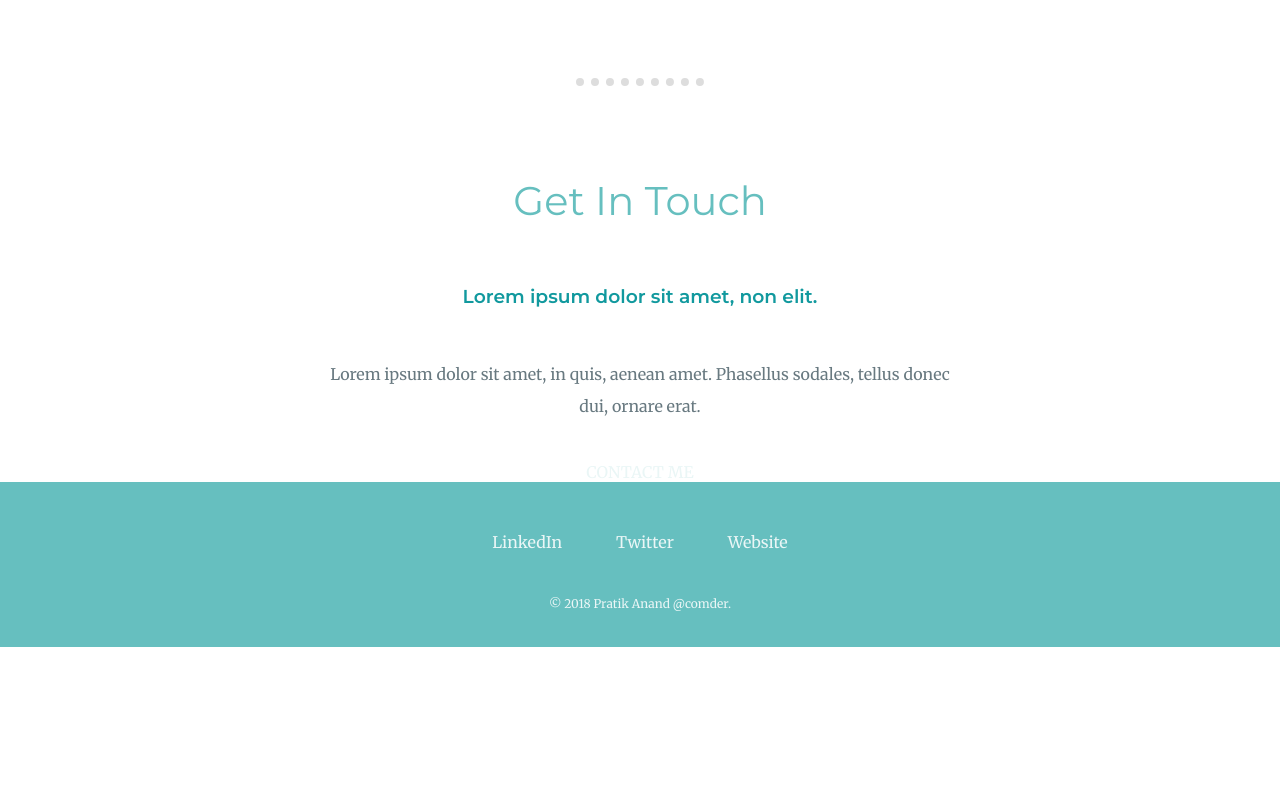
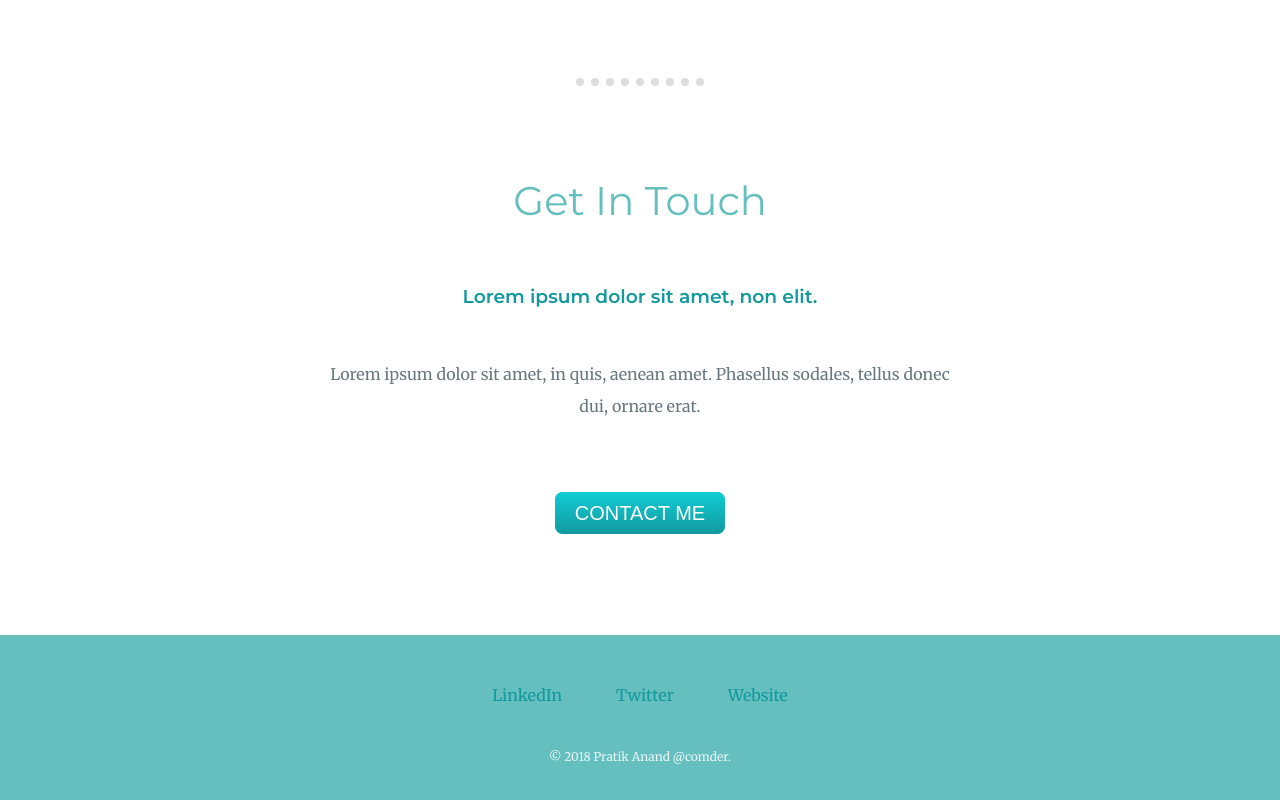
Before and after one commit to pratik8696/Cv_temp, a plain HTML site: page index.html in a window 1280 px wide. Shown: the part 2060-2860 px from the top of the page. Before the commit the page ends 2707 px from the top, so only its background shows below. Drawn offline with Linux system fonts and the light colour scheme.

Commit message:
updated buttons

```diff
--- a/styles.css
+++ b/styles.css
@@ -108,9 +108,6 @@ h3 {
 .raj{
   margin-bottom:50px;
 }
-.button{
-  margin-bottom:50px;
-}
 .chikki{
   width:50%;
   margin:0 auto 0 auto;
@@ -118,19 +115,23 @@ h3 {
   margin-bottom:40px;
 }
 .bottom-container{
+  margin-top:150px;
   background-color:#66BFBF;
   height:65px;
   padding:50px;
 }
-.button{
-  margin-bottom:50px;
+.contact-me{
+  height:auto;
 }
 .footer-link{
   margin:0 25px 0 25px;
   text-decoration: none;
-  color:#EAF6F6;
+  color:#11999E;
   font-weight:normal;
   font-style:serif;
+}
+.footer-link:hover{
+  color:#EAF6F6;
 }
 .ishmarty{
   line-height:2;
@@ -138,3 +139,31 @@ h3 {
   color:#EAF6F6;
   font-size:12px;
 }
+.btn {
+  background: #11CDD4;
+  background-image: -webkit-linear-gradient(top, #11CDD4, #11999E);
+  background-image: -moz-linear-gradient(top, #11CDD4, #11999E);
+  background-image: -ms-linear-gradient(top, #11CDD4, #11999E);
+  background-image: -o-linear-gradient(top, #11CDD4, #11999E);
+  background-image: linear-gradient(to bottom, #11CDD4, #11999E);
+  -webkit-border-radius: 8;
+  -moz-border-radius: 8;
+  border-radius: 8px;
+  font-family: Arial;
+  color: #ffffff;
+  font-size: 20px;
+  padding: 10px 20px 10px 20px;
+  text-decoration: none;
+  position: relative;
+  top: 40px;
+}
+
+.btn:hover {
+  background: #30E3CB;
+  background-image: -webkit-linear-gradient(top, #30E3CB, #2BC4AD);
+  background-image: -moz-linear-gradient(top, #30E3CB, #2BC4AD);
+  background-image: -ms-linear-gradient(top, #30E3CB, #2BC4AD);
+  background-image: -o-linear-gradient(top, #30E3CB, #2BC4AD);
+  background-image: linear-gradient(to bottom, #30E3CB, #2BC4AD);
+  text-decoration: none;
+}
```
